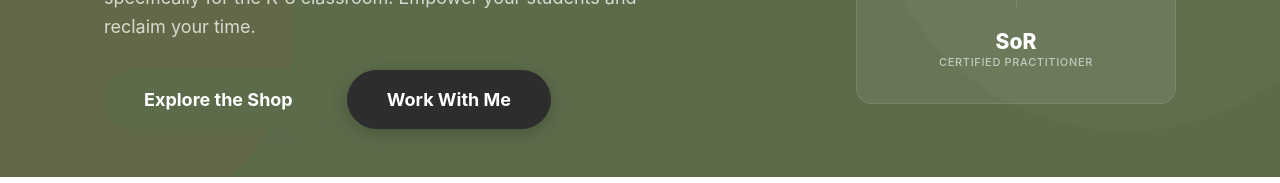
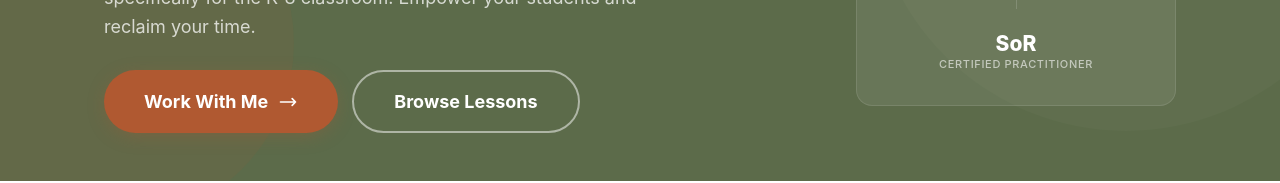
Before and after one commit to mpokodner/rooted-in-learning, a Next.js app: page / in a window 1280 px wide. Shown: the part 403-586 px from the top of the page. Built offline with nearby package versions, Linux system fonts and the light colour scheme; no server answers; a small style sheet from the web is missing.

Commit message:
footer update config shop url fixed 2

```diff
--- a/next.config.ts
+++ b/next.config.ts
@@ -3,23 +3,24 @@ import type { NextConfig } from "next";
 const nextConfig: NextConfig = {
   async redirects() {
     return [
-      { source: "/products", destination: "/teacher-shop", permanent: true },
-      { source: "/products/lessons", destination: "/teacher-shop", permanent: true },
-      { source: "/products/teacher-tools", destination: "/teacher-shop", permanent: true },
-      { source: "/products/assessalign", destination: "/edtech-tools", permanent: true },
+      { source: "/products", destination: "/shop", permanent: true },
+      { source: "/products/lessons", destination: "/shop", permanent: true },
+      { source: "/products/teacher-tools", destination: "/shop", permanent: true },
+      { source: "/products/assessalign", destination: "/tools", permanent: true },
       { source: "/parents", destination: "/parent-resources", permanent: true },
       { source: "/family-hub", destination: "/parent-resources", permanent: true },
-      { source: "/services/consulting", destination: "/work-with-me", permanent: true },
+      { source: "/services/consulting", destination: "/services", permanent: true },
       { source: "/resources/recommended-tools", destination: "/my-picks", permanent: true },
       { source: "/recommended-tools", destination: "/my-picks", permanent: true },
-      { source: "/resources", destination: "/teacher-shop", permanent: true },
+      { source: "/resources", destination: "/shop", permanent: true },
       { source: "/resources/favorites", destination: "/my-picks", permanent: true },
-      { source: "/resources/lessons", destination: "/teacher-shop", permanent: true },
-      { source: "/resources/teacher-tools", destination: "/teacher-shop", permanent: true },
-      { source: "/shop", destination: "/teacher-shop", permanent: true },
-      { source: "/shop/:slug", destination: "/teacher-shop", permanent: true },
-      { source: "/consulting", destination: "/work-with-me", permanent: true },
-      { source: "/consulting/assessalign", destination: "/edtech-tools", permanent: true },
+      { source: "/resources/lessons", destination: "/shop", permanent: true },
+      { source: "/resources/teacher-tools", destination: "/shop", permanent: true },
+      { source: "/teacher-shop", destination: "/shop", permanent: true },
+      { source: "/work-with-me", destination: "/services", permanent: true },
+      { source: "/edtech-tools", destination: "/tools", permanent: true },
+      { source: "/consulting", destination: "/services", permanent: true },
+      { source: "/consulting/assessalign", destination: "/tools", permanent: true },
       { source: "/about/projects", destination: "/about#projects", permanent: true },
     ];
   },
--- a/src/app/(main)/home.css
+++ b/src/app/(main)/home.css
@@ -276,6 +276,43 @@
   box-shadow: 0 8px 30px -4px rgba(0, 0, 0, 0.4);
 }
 
+/* Terracotta variant */
+.hero-cta-btn--terracotta {
+  background-color: var(--terracotta, #B05931);
+  box-shadow: 0 4px 20px -4px rgba(176, 89, 49, 0.4);
+}
+
+.hero-cta-btn--terracotta:hover {
+  background-color: var(--terracotta-dark, #923C29);
+  box-shadow: 0 8px 30px -4px rgba(176, 89, 49, 0.5);
+}
+
+.hero-cta-btn--terracotta svg {
+  width: 1.25rem;
+  height: 1.25rem;
+  transition: transform var(--duration-fast, 150ms) var(--ease-default, ease);
+}
+
+.hero-cta-btn--terracotta:hover svg {
+  transform: translateX(3px);
+}
+
+/* Outline variant */
+.hero-cta-btn--outline {
+  background-color: transparent;
+  color: var(--white, #FFFFFF);
+  border: 2px solid rgba(255, 255, 255, 0.5);
+  box-shadow: none;
+}
+
+.hero-cta-btn--outline:hover {
+  background-color: rgba(255, 255, 255, 0.1);
+  border-color: rgba(255, 255, 255, 0.8);
+  box-shadow: none;
+  color: var(--white, #FFFFFF);
+  transform: translateY(-2px);
+}
+
 
 /* ─── Hero Secondary CTA Row ─── */
 
--- a/src/app/(main)/page.tsx
+++ b/src/app/(main)/page.tsx
@@ -48,11 +48,24 @@ export default function Home() {
             </p>
 
             <div className="hero-cta-row animate-fade-up animate-delay-3">
-              <Link href="/shop" className="hero-cta-btn hero-cta-btn--earth">
-                Explore the Shop
+              <Link href="/services" className="hero-cta-btn hero-cta-btn--terracotta">
+                Work With Me
+                <svg
+                  fill="none"
+                  viewBox="0 0 24 24"
+                  stroke="currentColor"
+                  strokeWidth={2}
+                  aria-hidden="true"
+                >
+                  <path
+                    strokeLinecap="round"
+                    strokeLinejoin="round"
+                    d="M17 8l4 4m0 0l-4 4m4-4H3"
+                  />
+                </svg>
               </Link>
-              <Link href="/services" className="hero-cta-btn hero-cta-btn--dark">
-                Work With Me
+              <Link href="/shop" className="hero-cta-btn hero-cta-btn--outline">
+                Browse Lessons
               </Link>
             </div>
           </div>
--- a/src/components/Footer.tsx
+++ b/src/components/Footer.tsx
@@ -218,13 +218,28 @@ export default function Footer() {
 
             {/* Links Columns */}
             <div className="footer-links-grid">
-              {/* Shop & Tools */}
+              {/* Pages — mirrors the navbar */}
               <div>
-                <h5 className="footer-heading">Shop</h5>
+                <h5 className="footer-heading">Pages</h5>
                 <ul className="footer-link-list">
                   <li>
+                    <Link href="/about" className="footer-link">
+                      About
+                    </Link>
+                  </li>
+                  <li>
                     <Link href="/shop" className="footer-link">
-                      Browse Resources
+                      Shop
+                    </Link>
+                  </li>
+                  <li>
+                    <Link href="/learn" className="footer-link">
+                      Learn
+                    </Link>
+                  </li>
+                  <li>
+                    <Link href="/services" className="footer-link">
+                      Services
                     </Link>
                   </li>
                   <li>
@@ -232,17 +247,12 @@ export default function Footer() {
                       Tools
                     </Link>
                   </li>
-                  <li>
-                    <Link href="/parent-resources" className="footer-link">
-                      Parent Resources
-                    </Link>
-                  </li>
                 </ul>
               </div>
 
-              {/* Learn */}
+              {/* Resources */}
               <div>
-                <h5 className="footer-heading">Learn</h5>
+                <h5 className="footer-heading">Resources</h5>
                 <ul className="footer-link-list">
                   <li>
                     <Link href="/learn/teacher-toolkit" className="footer-link">
@@ -255,37 +265,8 @@ export default function Footer() {
                     </Link>
                   </li>
                   <li>
-                    <Link href="/#newsletter" className="footer-link">
-                      Free Resources
-                    </Link>
-                  </li>
-                </ul>
-              </div>
-
-              {/* Services */}
-              <div>
-                <h5 className="footer-heading">Services</h5>
-                <ul className="footer-link-list">
-                  <li>
-                    <Link href="/services" className="footer-link">
-                      Consulting
-                    </Link>
-                  </li>
-                  <li>
-                    <Link href="/services#discovery" className="footer-link">
-                      Book a Discovery Call
-                    </Link>
-                  </li>
-                </ul>
-              </div>
-
-              {/* Company */}
-              <div>
-                <h5 className="footer-heading">Company</h5>
-                <ul className="footer-link-list">
-                  <li>
-                    <Link href="/about" className="footer-link">
-                      About
+                    <Link href="/parent-resources" className="footer-link">
+                      Parent Resources
                     </Link>
                   </li>
                   <li>
@@ -293,14 +274,21 @@ export default function Footer() {
                       Contact
                     </Link>
                   </li>
+                </ul>
+              </div>
+
+              {/* Legal */}
+              <div>
+                <h5 className="footer-heading">Legal</h5>
+                <ul className="footer-link-list">
+                  <li>
+                    <Link href="/terms" className="footer-link">
+                      Terms of Use
+                    </Link>
+                  </li>
                   <li>
                     <Link href="/privacy" className="footer-link">
                       Privacy
-                    </Link>
-                  </li>
-                  <li>
-                    <Link href="/terms" className="footer-link">
-                      Terms
                     </Link>
                   </li>
                   <li>
```
